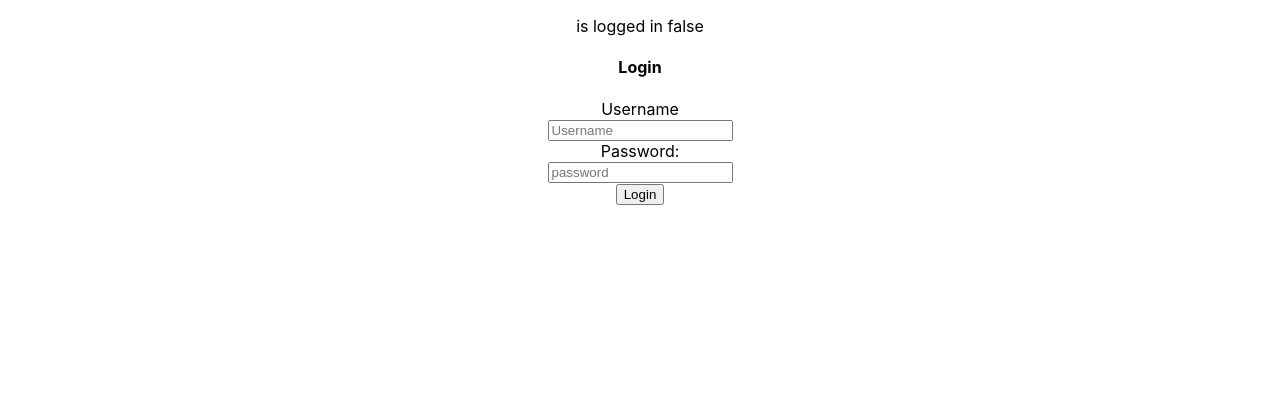
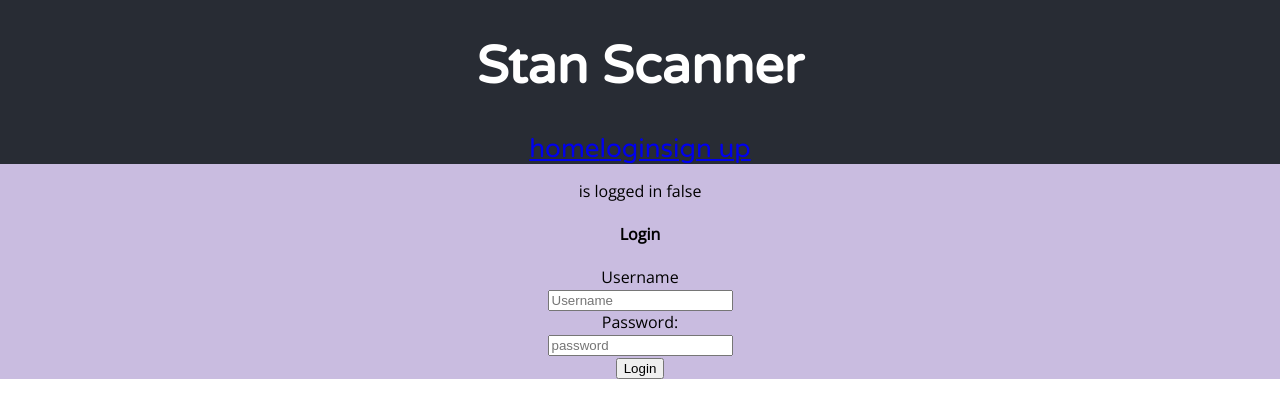
Before and after one commit to emilysachs/Stan-Scanner-Frontend, a React (Create React App) app: page /login in a window 1280 px wide. Shown: the top 418 px of the page. Built offline with nearby package versions, Linux system fonts and the light colour scheme; no server answers.

Commit message:
saving progress

```diff
--- a/package.json
+++ b/package.json
@@ -6,6 +6,7 @@
     "axios": "^0.18.0",
     "react": "^16.6.3",
     "react-dom": "^16.6.3",
+    "react-flip-toolkit": "^6.3.0",
     "react-router-dom": "^4.3.1",
     "react-scripts": "2.1.1"
   },
--- a/public/index.html
+++ b/public/index.html
@@ -5,6 +5,7 @@
     <link rel="shortcut icon" href="%PUBLIC_URL%/favicon.ico">
     <meta name="viewport" content="width=device-width, initial-scale=1, shrink-to-fit=no">
     <meta name="theme-color" content="#000000">
+    <link href="https://fonts.googleapis.com/css?family=Open+Sans|Varela+Round" rel="stylesheet">
     <!--
       manifest.json provides metadata used when your web app is added to the
       homescreen on Android. See https://developers.google.com/web/fundamentals/web-app-manifest/
--- a/src/App.css
+++ b/src/App.css
@@ -1,5 +1,7 @@
 .App {
   text-align: center;
+  background-color: #c9bce0;
+  font-family: 'Open Sans', sans-serif;
 }
 
 .App-logo {
@@ -7,9 +9,14 @@
   height: 40vmin;
 }
 
+.App-title {
+  float: left;
+}
+
 .App-header {
+  font-family: 'Varela Round', sans-serif;
   background-color: #282c34;
-  min-height: 100vh;
+  min-height: 100px;
   display: flex;
   flex-direction: column;
   align-items: center;
@@ -22,11 +29,38 @@
   color: #61dafb;
 }
 
+.body{
+  display: flex;
+  flex-direction: column;
+}
+
+.sideBar {
+  padding: 0px 10px;
+}
+
+
+@media (min-width: 768px) {
+  .body {
+    flex-direction: row;
+    flex: 1;
+  }
+  .mainContent {
+    flex: 1;
+  }
+  .sideBar {
+    flex: 0 0 12em;
+  }
+}
+
 .stanBox {
-  border: 1px solid grey;
+  padding: 10px;
+  background-color: white;
+}
+
+.stanOutline {
   flex-grow: 1;
+  padding: 5px;
   flex-basis: 20%;
-  padding: 10px;
 }
 
 .stanGrid {
--- a/src/App.js
+++ b/src/App.js
@@ -5,6 +5,7 @@ import logo from './logo.svg';
 import './App.css';
 import Signup from './components/sign-up';
 import LoginForm from './components/login-form';
+import Navbar from './components/navbar';
 import Home from './components/home';
 
 axios.defaults.withCredentials = true;
@@ -60,6 +61,7 @@ class App extends Component {
 
     return (
       <div className="App">
+      <Navbar updateUser={this.updateUser} loggedIn={this.state.loggedIn} />
       <p>{this.state.username} is logged in {this.state.loggedIn.toString()}</p>
         <Route
           exact path="/"
@@ -67,6 +69,7 @@ class App extends Component {
             <Home
             username={this.state.username}
             userID={this.state.userID}
+            loggedIn={this.state.loggedIn}
             />}
         />
         <Route
--- a/src/components/home.js
+++ b/src/components/home.js
@@ -1,4 +1,5 @@
 import React, { Component } from 'react'
+import { Redirect } from 'react-router-dom'
 import axios from 'axios'
 
 axios.defaults.withCredentials = true;
@@ -63,9 +64,9 @@ class Home extends Component {
           stans: [],
           fandoms: [],
           value: '',
-          distance: '100',
+          distance: '10000',
           latitude: 0,
-          longitude: 0
+          longitude: 0,
         }
     }
 
@@ -90,6 +91,7 @@ class Home extends Component {
           });
 
           this.findStansNearby();
+          console.log("KABAAAAANG");
         } else {
           console.log('Get user data: no user');
         }
@@ -112,7 +114,9 @@ class Home extends Component {
                           position.coords.latitude + '/' + position.coords.longitude).then(response => {
                 console.log(response);
                 console.log(response.data.coordinates);
+                console.log("KABOOOOM");
                 this.findStansNearby();
+
               });
             }
           });
@@ -198,6 +202,7 @@ class Home extends Component {
           var fandoms = stan.stan.fandoms.map(s => s.trim());
           fandoms = fandoms.join(", ");
           return (
+            <div className="stanOutline">
               <div className="stanBox">
                 <p>{stan.stan.username}</p>
                 <p>{stan.stan._id}</p>
@@ -208,14 +213,19 @@ class Home extends Component {
                 {stan.mutuals &&<button onClick={() => {this.sayHi(stan.stan._id)}}>say hi</button>}
                 <button onClick={() => {this.ignoreMe(stan.id)}}>ignore</button>
               </div>
+            </div>
             );
         })
+
         return (
-            <div>
+            <div className="body">
+              <div className="sideBar">
                 <p>It's good to be home {this.props.username} and {this.props.userID}</p>
                 <p>in {this.state.latitude}, {this.state.longitude}</p>
                 <p>Your fandoms are:</p>
                 <ul>{fandomsList}</ul>
+              </div>
+              <div className="mainContent">
                 <AddForm handleClick={this.handleClick.bind(this)} handleChange={this.handleChange.bind(this)} value={this.state.value}/>
                 <DistanceForm handleClick={this.handleDistanceClick.bind(this)} handleChange={this.handleDistanceChange.bind(this)} distanceInput={this.state.distanceInput}/>
                 <p>Your fellow stans within {this.state.distance} miles are:</p>
@@ -223,7 +233,9 @@ class Home extends Component {
                   <div className="stanGrid">{stansList}</div>
                 </div>
               </div>
+            </div>
         )
+
 
     }
 }
--- /dev/null
+++ b/src/components/navbar.js
@@ -0,0 +1,74 @@
+import React, { Component } from 'react'
+import { Redirect } from 'react-router-dom'
+import { Route, Link } from 'react-router-dom'
+import logo from '../logo.svg';
+import '../App.css';
+import axios from 'axios'
+
+class Navbar extends Component {
+    constructor() {
+        super()
+        this.logout = this.logout.bind(this)
+    }
+
+    logout(event) {
+        event.preventDefault()
+        console.log('logging out')
+        axios.post('http://localhost:3005/v1/account/logout').then(response => {
+          console.log(response.data)
+          if (response.status === 200) {
+            this.props.updateUser({
+              loggedIn: false,
+              username: null
+            })
+          }
+        }).catch(error => {
+            console.log('Logout error')
+        })
+      }
+
+    render() {
+        const loggedIn = this.props.loggedIn;
+        console.log('navbar render, props: ')
+        console.log(this.props);
+
+        return (
+            <div>
+
+                <header className="navbar App-header" id="nav-container">
+                <h1 className="App-title">Stan Scanner</h1>
+                    <div className="col-4" >
+                        {loggedIn ? (
+                            <section className="navbar-section">
+                                <Link to="#" className="btn btn-link text-secondary" onClick={this.logout}>
+                                <span className="text-secondary">logout</span></Link>
+
+                            </section>
+                        ) : (
+                                <section className="navbar-section">
+                                    <Link to="/" className="btn btn-link text-secondary">
+                                        <span className="text-secondary">home</span>
+                                        </Link>
+                                    <Link to="/login" className="btn btn-link text-secondary">
+                                    <span className="text-secondary">login</span>
+				</Link>
+                                    <Link to="/signup" className="btn btn-link">
+                                    <span className="text-secondary">sign up</span>
+				</Link>
+                                </section>
+                            )}
+                    </div>
+                    {/*<div className="col-4 col-mr-auto">
+                    <div id="top-filler"></div>
+                        <img src={logo} className="App-logo" alt="logo" />
+
+                    </div>*/}
+                </header>
+            </div>
+
+        );
+
+    }
+}
+
+export default Navbar
```
Also changed, not shown: 1 other file (tests, documents, lock files or other folders). Lines whose indentation alone changed are shown as unchanged.
